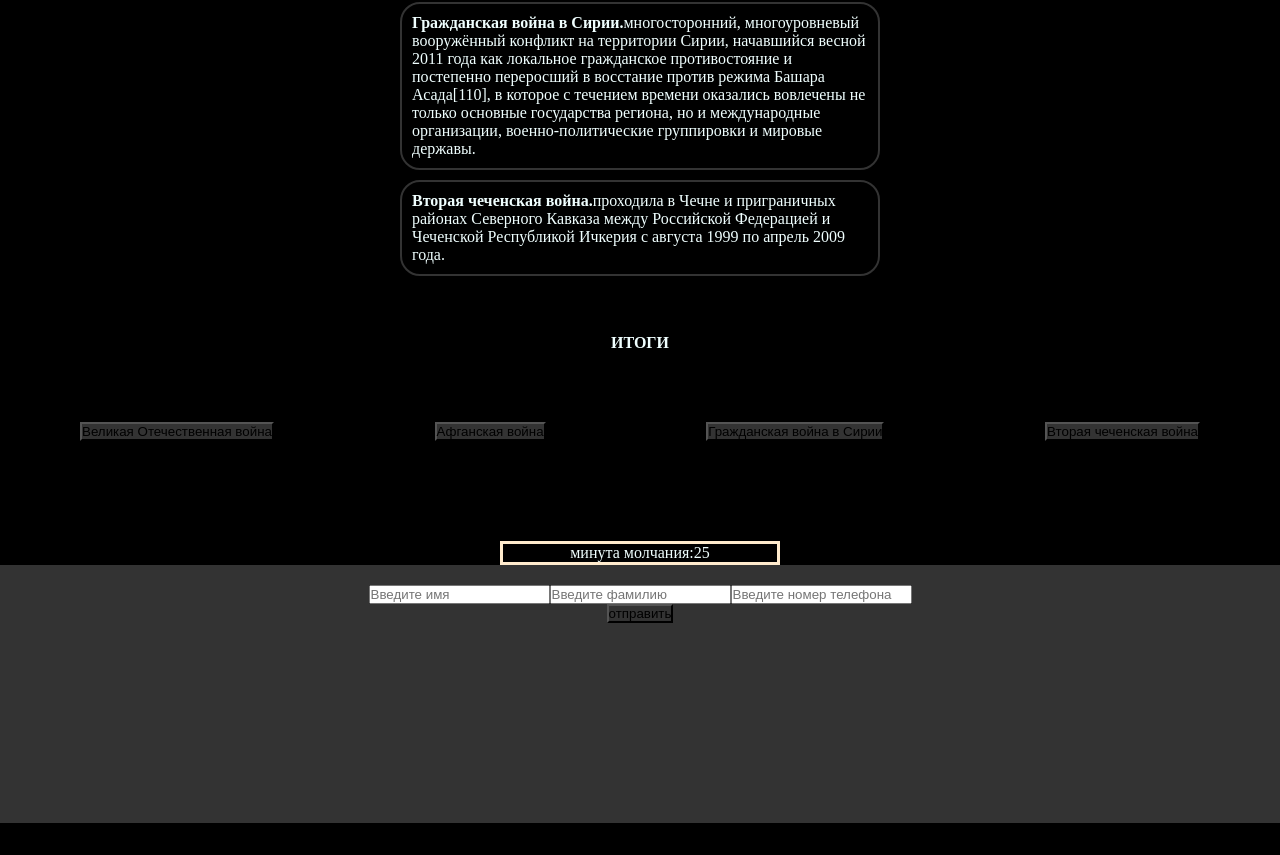
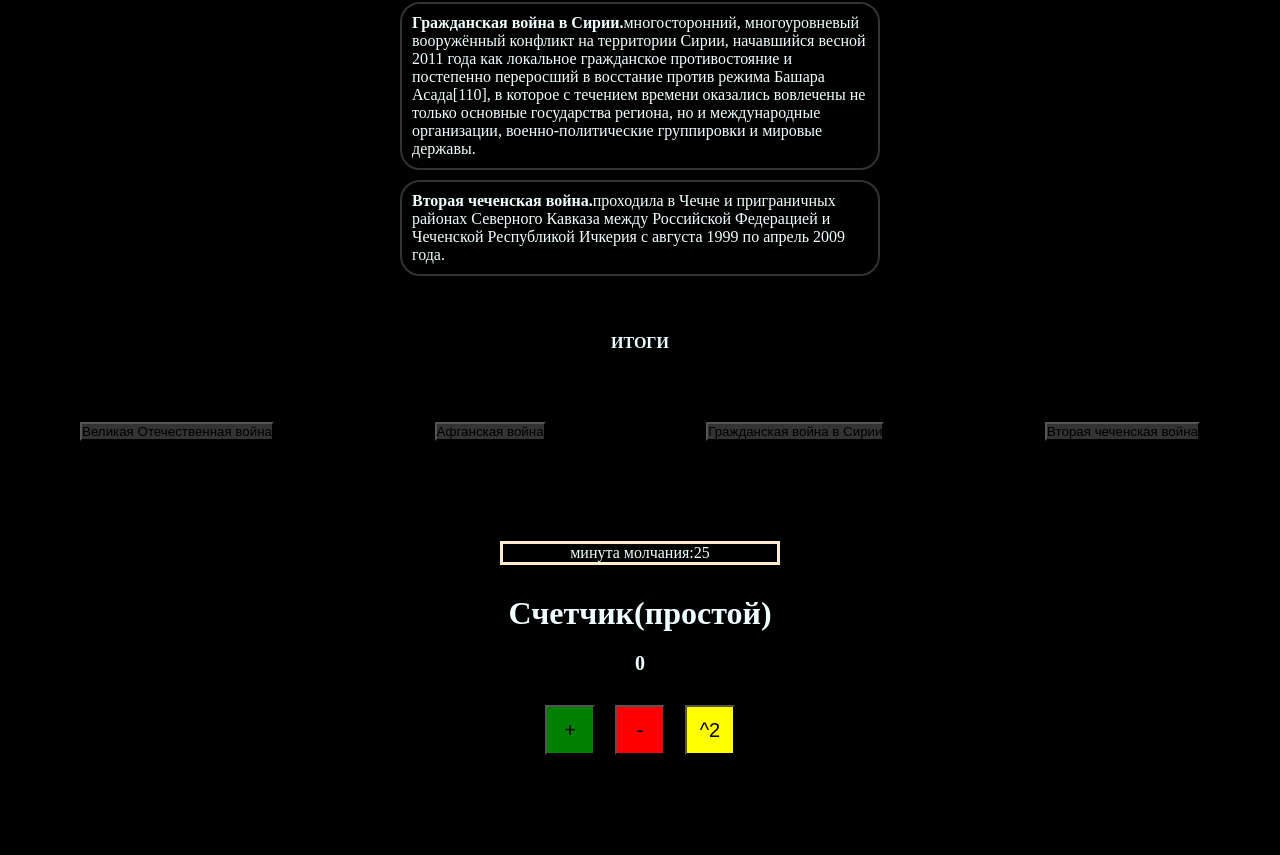
Before and after one commit to emarishkin/REACT-JS-ACTIVE-P, a React (Create React App) app: page / in a window 1280 px wide. Shown: the part 426-1281 px from the top of the page. Before the commit the page ends 1249 px from the top, so only its background shows below. Built offline with nearby package versions, Linux system fonts and the light colour scheme.

Commit message:
counter+-^2

```diff
--- /dev/null
+++ b/src/components/Counter.jsx
@@ -0,0 +1,28 @@
+import {useState } from "react";
+
+export function Counter(){
+
+    const [count,setCount]= useState(0)
+
+    function clickPlus(){
+        return setCount(count+1)
+    }
+    function clickMinus(){
+        return setCount(count-1)
+    }
+    function clickKvadrat(){
+        return setCount(count*count)
+    }
+
+    return (
+        <div className="counter_footer">
+            <h1>Счетчик(простой)</h1>
+            <p>{count}</p>
+            <div className="buttons-counter">
+            <button onClick={clickPlus} className="button_plus">+</button>
+            <button onClick={clickMinus} className="button_minus">-</button>
+            <button onClick={clickKvadrat} className="button_Kvadrat">^2</button>
+            </div>
+        </div>
+    )
+}
--- a/src/components/footer.jsx
+++ b/src/components/footer.jsx
@@ -1,20 +1,10 @@
-import { ButtonFooter } from "./Button-Footer"
 
+
+import { Counter } from "./Counter"
 
 export function Footer(){
 
-    function handleClickFooter(){
-        alert('норм')
-    }
-
-    return(
-        <div className="footer">
-            <form action="">
-            <input placeholder="Введите имя" type="text" />
-            <input placeholder="Введите фамилию" type="text" />
-            <input placeholder="Введите номер телефона" type="number" />
-            </form>
-            <ButtonFooter onClick={handleClickFooter}>отправить</ButtonFooter>
-        </div>
-    )
+ return (
+   <Counter></Counter>
+ )
 }
--- a/src/css/style.css
+++ b/src/css/style.css
@@ -75,3 +75,46 @@ button{
     left: 620px;
 
 }
+.counter_footer{
+   display: flex;
+   justify-content: center;
+   flex-direction: column;
+   align-items: center;
+   margin-top: 30px;
+}
+
+.buttons-counter{
+    display: flex;
+    justify-content: center;
+    gap: 20px;
+    margin: 10px 0 100px 0;
+    font-weight: 400;
+}
+.button_plus{
+    width: 50px;
+    height: 50px;
+    background-color: green;
+    font-size: 20px;
+    padding: auto;
+
+}
+.button_minus{
+    width: 50px;
+    height: 50px;
+    background-color: red;
+    font-size: 20px;
+    padding: auto;
+}
+
+.counter_footer p{
+    margin: 20px 0;
+    font-size: 20px;
+    font-weight: 600;
+}
+.button_Kvadrat{
+    width: 50px;
+    height: 50px;
+    background-color: yellow;
+    font-size: 20px;
+    padding: auto;
+}
```
